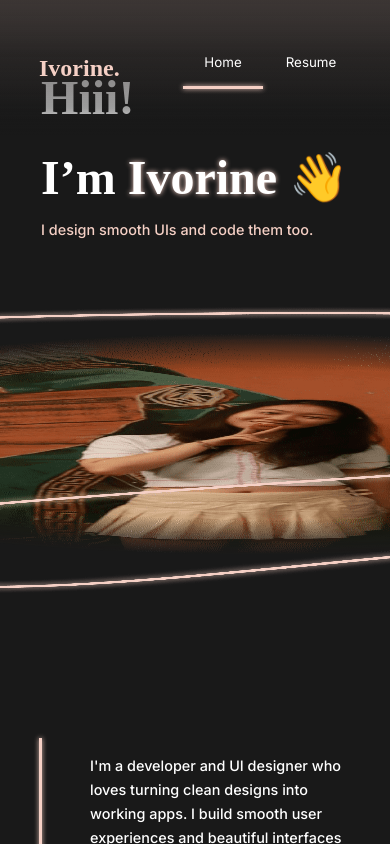
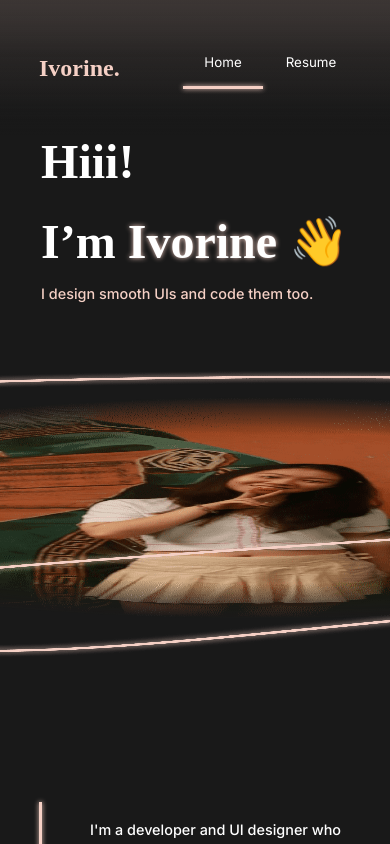
Before and after one commit to ivorinee/Portfolio, a React (Vite) app: page / in a window 390 px wide. Shown: the top 844 px of the page. Built offline with nearby package versions, Linux system fonts and the light colour scheme; a web font is replaced by a local one.

Commit message:
Fix mobile layour

```diff
--- a/src/App.css
+++ b/src/App.css
@@ -313,6 +313,7 @@ body.modal-open {
 
 @media screen and (max-width: 768px) {
   .heading-card {
+    margin-top: 5rem;
     flex-direction: column;
     align-items: center;
     height: auto;
```
